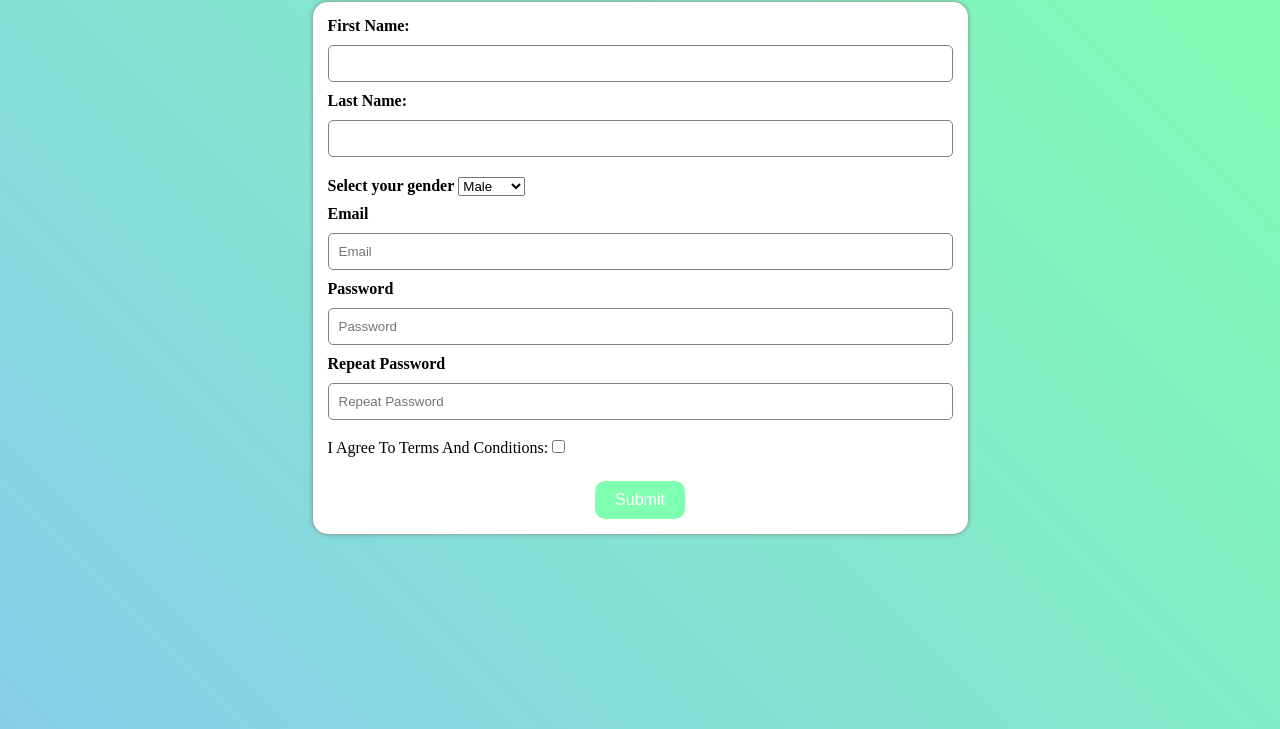
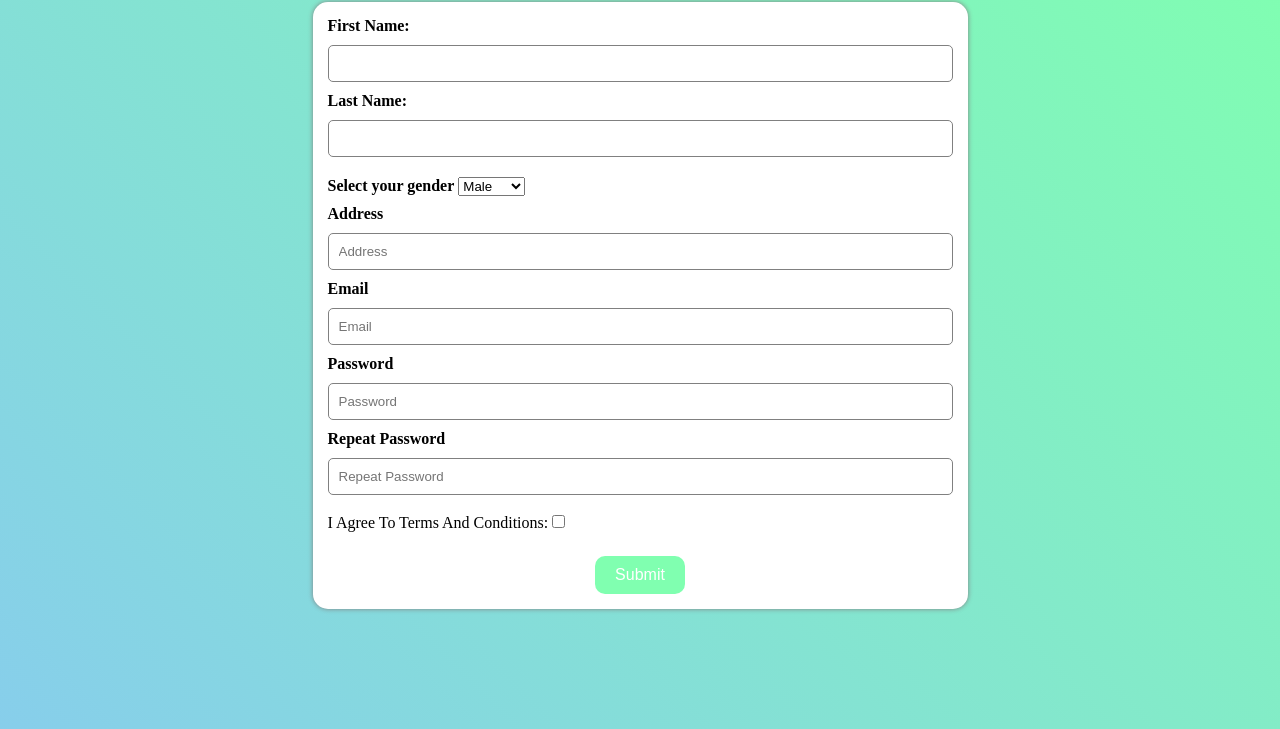
Before and after one commit to KillaShank/regform, a plain HTML site: page index.html in a window 1280 px wide. Shown: the part 71-800 px from the top of the page. Drawn offline with Linux system fonts and the light colour scheme.

Commit message:
address added

```diff
--- a/index.html
+++ b/index.html
@@ -52,7 +52,9 @@
 		<option value="Male">Male</option>
 		<option value="Female">Female</option>
 	</select>
-
+	<br>
+	<label for="address"><b>Address</b></label> <br>
+		<input type="text" placeholder="Address" id="Address" name="Address" required>
 	<br>
 	<label for="email"><b>Email</b></label> <br>
 		<input type="email" placeholder="Email" id="email" name="email" required>
```
